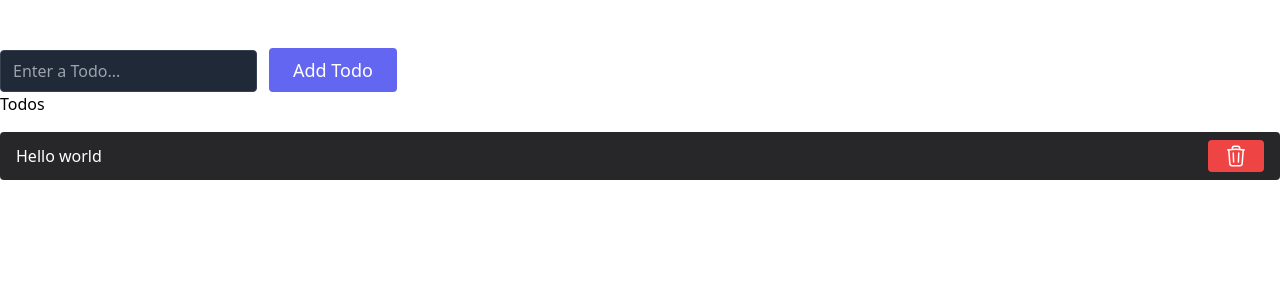
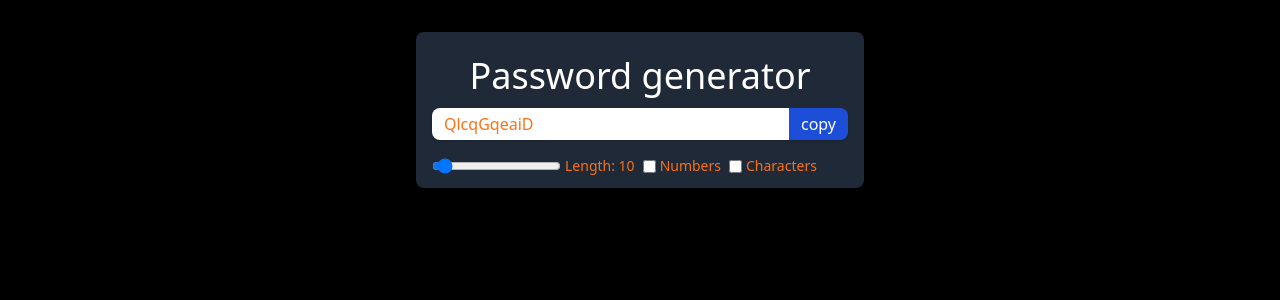
Before and after one commit to Bhavesh-Zalke-1628/ReactProject, a React (Vite) app: page / in a window 1280 px wide. Shown: the top 300 px of the page. Built offline with nearby package versions, Linux system fonts and the light colour scheme.

Commit message:
refresh the code

```diff
--- a/index.html
+++ b/index.html
@@ -1,5 +1,6 @@
 <!doctype html>
 <html lang="en">
+
 <head>
   <meta charset="UTF-8" />
   <link rel="icon" type="image/svg+xml" href="/vite.svg" />
@@ -7,8 +8,10 @@
   <title>Hitesh Sir React</title>
 
 </head>
-  <body>
+
+<body style="background-color: #000;">
   <div id="root"></div>
   <script type="module" src="/src/main.jsx"></script>
 </body>
+
 </html>
--- a/src/App.jsx
+++ b/src/App.jsx
@@ -12,7 +12,7 @@ import ReduxApp from './Component/Redux/ReduxApp.jsx'
 function App() {
   return (
     <>
-    <ReduxApp/>
+      <PassApp />
     </>
   )
 }
--- a/src/Component/Redux/Components/AddTodo.jsx
+++ b/src/Component/Redux/Components/AddTodo.jsx
@@ -1,6 +1,5 @@
 import React, { useState } from 'react'
 import { useDispatch } from 'react-redux'
-import { addTodo } from '../Features/Todo/TodoSlice'
 function AddTodo() {
 
     const [input, setInput] = useState('')
--- a/src/Component/Redux/Components/Todos.jsx
+++ b/src/Component/Redux/Components/Todos.jsx
@@ -1,6 +1,6 @@
 import React from 'react'
 import { useSelector, useDispatch } from 'react-redux'
-import { removeTodo } from '../Features/Todo/TodoSlice'
+import { removeTodo } from '../features/todo/todoSlice'
 
 function Todos() {
   const todos = useSelector(state => state.todos)
--- a/src/Component/TheamSwitecher/Component/Card.jsx
+++ b/src/Component/TheamSwitecher/Component/Card.jsx
@@ -2,7 +2,9 @@ export default function Card() {
     return (
         <div className="w-full bg-white border border-gray-200 rounded-lg shadow dark:bg-gray-800 dark:border-gray-700">
             <a href="/">
-                <img className="p-8 rounded-t-lg" src="https://images.pexels.com/photos/18264716/pexels-photo-18264716/free-photo-of-man-people-laptop-internet.jpeg?auto=compress&cs=tinysrgb&w=1260&h=750&dpr=2" alt="product_image1" />
+                <img className="p-8 rounded-t-lg"
+                    src="src\assets\react.svg"
+                    alt="product_image1" />
             </a>
             <div className="px-5 pb-5">
                 <a href="/">
--- a/src/Component/Todo/TodoApp.jsx
+++ b/src/Component/Todo/TodoApp.jsx
@@ -51,7 +51,6 @@ function TodoApp() {
                             <div key={todo.id}
                                 className='w-full'>
                                 <TodoItem todo={todo} />
-
                             </div>
                         ))}
                     </div>
--- a/src/Component/passWord Generator/PassApp.jsx
+++ b/src/Component/passWord Generator/PassApp.jsx
@@ -3,7 +3,7 @@ import { useState, useCallback, useEffect, useRef } from 'react'
 
 
 function App() {
-  const [length, setLength] = useState(8)
+  const [length, setLength] = useState(10)
   const [numberAllowed, setNumberAllowed] = useState(false);
   const [charAllowed, setCharAllowed] = useState(false)
   const [password, setPassword] = useState("")
@@ -17,20 +17,18 @@ function App() {
     if (numberAllowed) str += "0123456789"
     if (charAllowed) str += "!@#$%^&*-_+=[]{}~`"
 
-    for (let i = 1; i  <= length; i++) {
+    for (let i = 1; i <= length; i++) {
       let char = Math.floor(Math.random() * str.length + 1)
       pass += str.charAt(char)
-
     }
 
     setPassword(pass)
 
 
   }, [length, numberAllowed, charAllowed, setPassword])
-
   const copyPasswordToClipboard = useCallback(() => {
     passwordRef.current?.select();
-    passwordRef.current?.setSelectionRange(0, 999);
+    passwordRef.current?.setSelectionRange(0, length);
     window.navigator.clipboard.writeText(password)
   }, [password])
 
@@ -39,8 +37,8 @@ function App() {
   }, [length, numberAllowed, charAllowed, passwordGenerator])
   return (
 
-    <div className="w-full max-w-md mx-auto shadow-md rounded-lg px-4 py-3 my-8 bg-gray-800 text-orange-500">
-      <h1 className='text-white text-center my-3'>Password generator</h1>
+    <div className="w-full max-w-md mx-auto shadow-md rounded-lg px-4 py-3 my-8  bg-gray-800 text-orange-500">
+      <h1 className='text-white text-center my-3 text-4xl'>Password generator</h1>
       <div className="flex shadow rounded-lg overflow-hidden mb-4">
         <input
           type="text"
```
Lines whose indentation alone changed are shown as unchanged.
